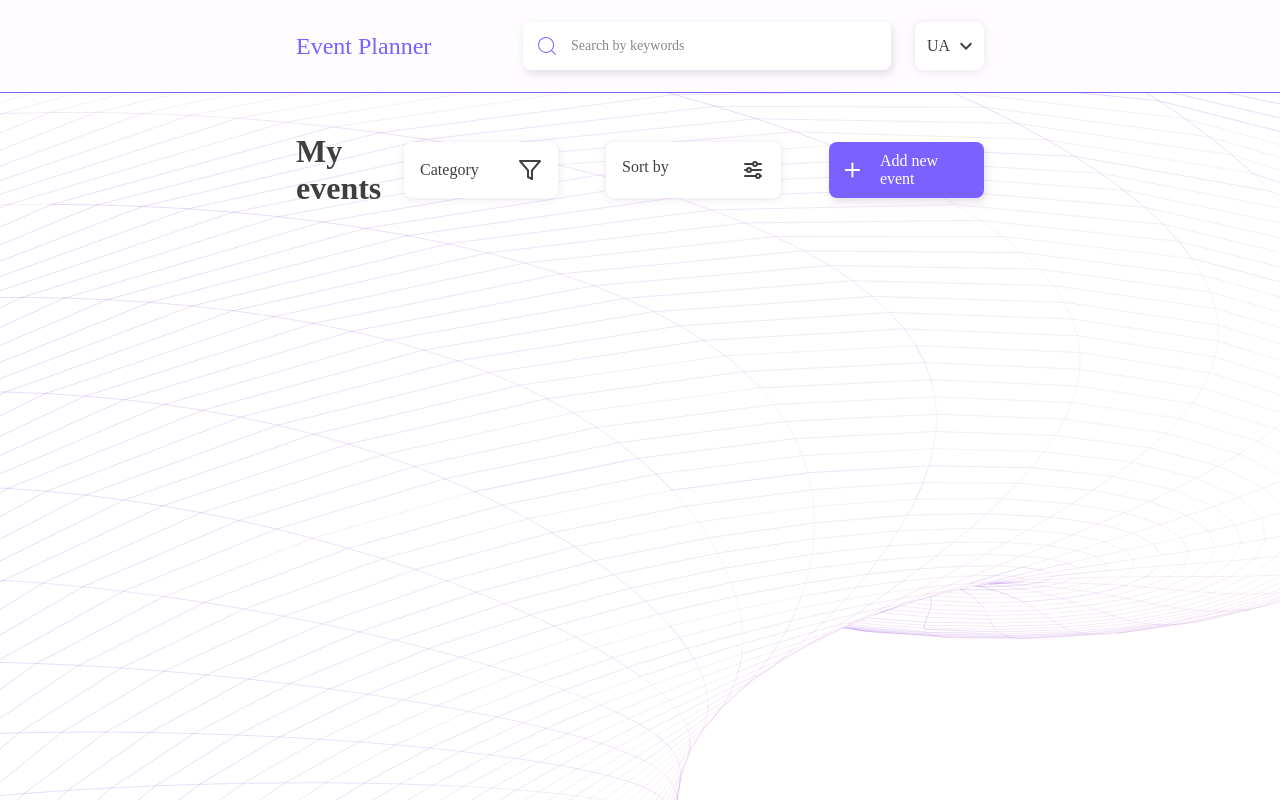
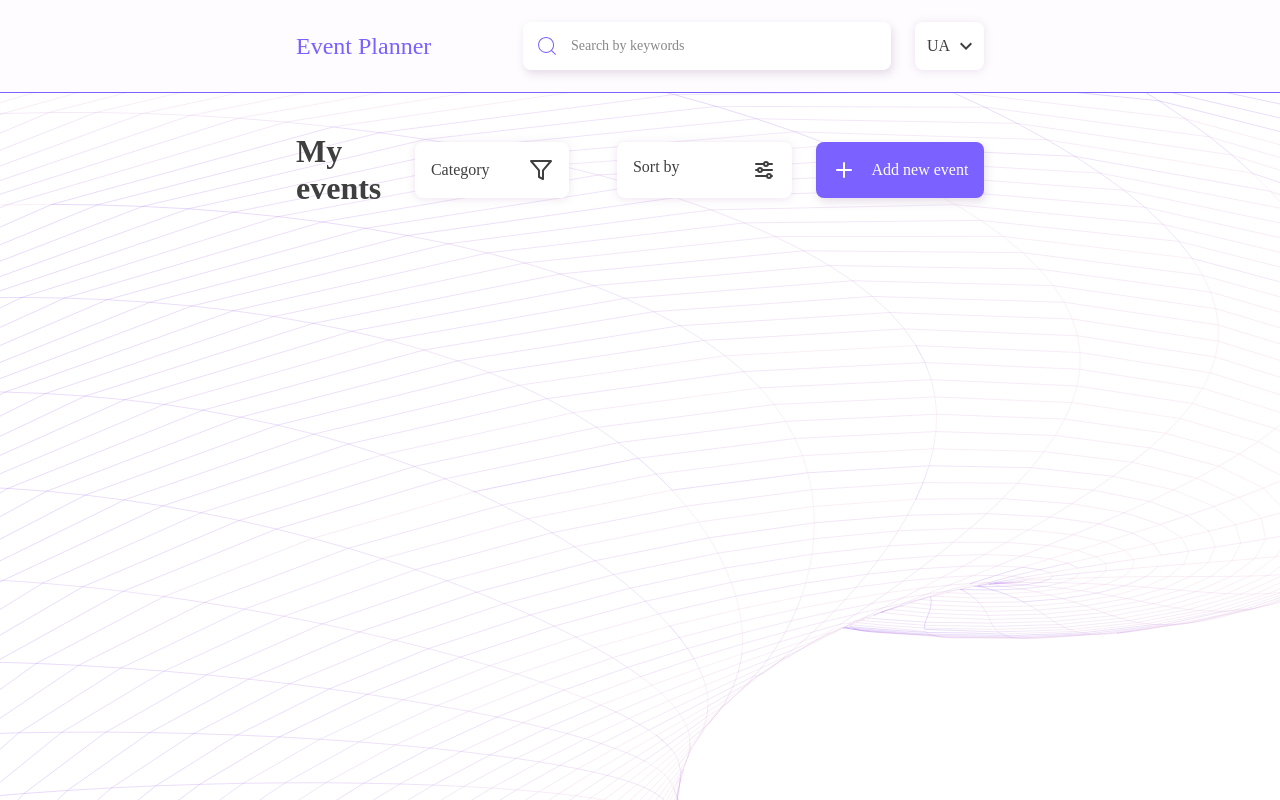
Before and after one commit to vadymfrlv/event-planner, a React (Vite) app: page / in a window 1280 px wide. Shown: the top 800 px of the page. Built offline with nearby package versions, Linux system fonts and the light colour scheme; a web font is replaced by a local one; what i18next-localstorage-backend would draw is missing.

Commit message:
WORK:
- small upd for style

```diff
--- a/src/components/ActionBtn/ActionBtn.styled.ts
+++ b/src/components/ActionBtn/ActionBtn.styled.ts
@@ -33,8 +33,6 @@ export const ActionLinkStyled = styled(Link)`
   width: 24px;
   height: 24px;
 
-  margin-left: 24px;
-
   font-size: 16px;
   box-shadow: 2px 4px 9px 0px rgba(166, 141, 174, 0.28);
   transition: background-color 250ms ease-in-out;
```
